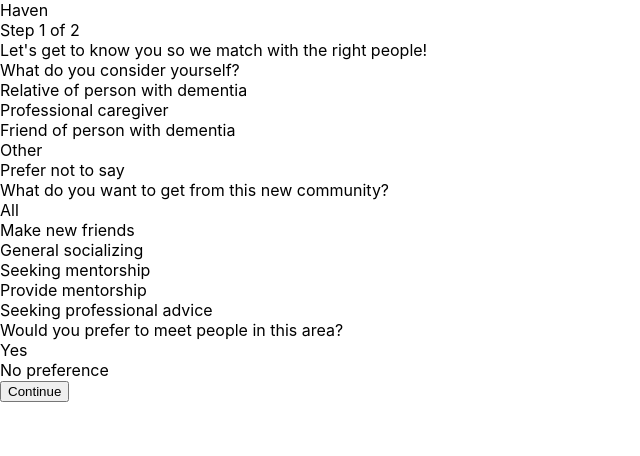
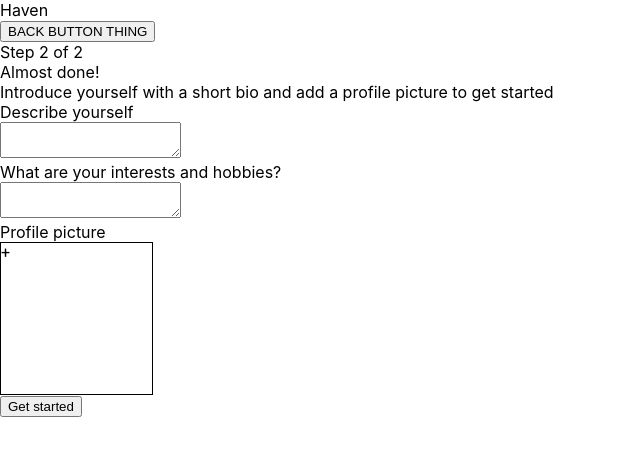
Before and after one commit to GaurabAryal/haven, a React (Create React App) app in the folder client/: page /onboarding in a window 1280 px wide. Shown: the top 456 px of the page, without its empty margins (0-640 px from the left). Built offline with nearby package versions, Linux system fonts and the light colour scheme.

Commit message:
Onboarding Profile Step frontend code no styling, no graphql

```diff
--- a/client/package.json
+++ b/client/package.json
@@ -14,8 +14,11 @@
     "graphql": "^14.5.8",
     "react": "^16.12.0",
     "react-dom": "^16.12.0",
+    "react-dropzone": "^10.2.1",
+    "react-fix-image-orientation": "^0.1.4",
     "react-router-dom": "^5.1.2",
-    "react-scripts": "3.3.0"
+    "react-scripts": "3.3.0",
+    "superagent": "^5.2.1"
   },
   "scripts": {
     "start": "react-scripts start",
--- a/client/src/Views/Login/LoginPage.js
+++ b/client/src/Views/Login/LoginPage.js
@@ -1,6 +1,6 @@
 import React from 'react';
-import 'src/App.css'
-import 'src/utils.css'
+import 'src/App.css';
+import 'src/utils.css';
 import './LoginPage.css';
 import TextInput from 'src/components/TextInput/TextInput';
 import Button from 'src/components/Button/Button';
@@ -83,7 +83,6 @@
       firstName,
       lastName,
       error,
-      showPassword,
     } = this.state;
 
     return (
@@ -95,9 +94,9 @@
         {mutation => (
           <div className="page-container">
             <div className="haven-logo center--horizontally spacing-top--lg">
-              <HavenLogo/>
+              <HavenLogo />
             </div>
-          <h1 className="page-container__heading heading--lg text-align--center">
+            <h1 className="page-container__heading heading--lg text-align--center">
               Connect with caregivers of people with dementia and find
               your community
             </h1>
@@ -123,7 +122,7 @@
                       this.onInputChange('lastName', e.target.value)
                     }
                   />
-              </div>
+                </div>
               )}
 
               <div className="spacing-bottom--sm">
@@ -153,8 +152,12 @@
               >
                 Show password eye picture icon thing
               </button> */}
-              <div class="button-wrapper">
-                {error ? <p class="error-message">Please enter valid fields</p> : null}
+              <div className="button-wrapper">
+                {error ? (
+                  <p className="error-message">
+                    Please enter valid fields
+                  </p>
+                ) : null}
                 <Button
                   variant="primary"
                   disabled={error}
@@ -168,7 +171,9 @@
               {isLogin ? (
                 <div className="text-align--center spacing-top--sm color--grey text--md">
                   Don't have an account?{' '}
-                  <a onClick={() => this.setState({ isLogin: false })}>
+                  <a
+                    onClick={() => this.setState({ isLogin: false })}
+                  >
                     Sign up
                   </a>
                 </div>
--- a/client/src/Views/Onboarding/OnboardingPage.js
+++ b/client/src/Views/Onboarding/OnboardingPage.js
@@ -1,13 +1,16 @@
 import React from 'react';
+
 import MatchmakingScreen from './components/MatchmakingScreen/MatchmakingScreen';
 import ProfileScreen from './components/ProfileScreen/ProfileScreen';
 import WaitingScreen from './components/WaitingScreen/WaitingScreen';
 
 export default class OnboardingContainer extends React.Component {
   state = {
-    step: 1,
-    matchmakingData: {},
-    profileData: {},
+    step: 2,
+    image: null,
+    imageUrl: '',
+    bio: '',
+    interests: '',
   };
 
   goToNextStep = () => {
@@ -21,9 +24,22 @@
   goToPrevStep = () => {
     this.setState(prevState => {
       return {
-        step: prevState.step--,
+        step: prevState.step - 1,
       };
     });
+  };
+
+  onUploadImage = files => {
+    const image = files[0];
+    this.setState({ image, imageUrl: URL.createObjectURL(image) });
+  };
+
+  onSubmit = () => {
+    this.goToNextStep();
+  };
+
+  onInputChange = (inputType, value) => {
+    this.setState({ [inputType]: value });
   };
 
   render() {
@@ -32,7 +48,10 @@
     } else if (this.state.step === 2) {
       return (
         <ProfileScreen
-          goToNextStep={this.goToNextStep}
+          onSubmit={this.onSubmit}
+          onInputChange={this.onInputChange}
+          onUploadImage={this.onUploadImage}
+          imageUrl={this.state.imageUrl}
           goToPrevStep={this.goToPrevStep}
         />
       );
--- a/client/src/Views/Onboarding/components/MatchmakingScreen/MatchmakingScreen.js
+++ b/client/src/Views/Onboarding/components/MatchmakingScreen/MatchmakingScreen.js
@@ -66,8 +66,6 @@
     );
 
     const isLocationFilled = Boolean(city && country);
-
-    console.log("what'", isLocationFilled, city, country);
 
     return (
       isFieldsFilled &&
--- a/client/src/Views/Onboarding/components/ProfileScreen/ProfileScreen.js
+++ b/client/src/Views/Onboarding/components/ProfileScreen/ProfileScreen.js
@@ -1,30 +1,64 @@
 import React from 'react';
+import './ProfileScreen.css';
 import PropTypes from 'prop-types';
 
-export default class OnboardingContainer extends React.Component {
-  state = {
-    step: 1,
-    matchmakingData: {},
-    profileData: {},
-  };
+import OnboardingRow from '../OnboardingRow/OnboardingRow';
+import ImageUpload from 'src/components/ImageUpload/ImageUpload';
 
-  goToNextStep = () => {
-    this.setState(prevState => {
-      return {
-        step: prevState.step++,
-      };
-    });
-  };
-
-  goToPrevStep = () => {
-    this.setState(prevState => {
-      return {
-        step: prevState.step--,
-      };
-    });
+export default class ProfileScreen extends React.Component {
+  onBack = () => {
+    this.props.goToPrevStep();
   };
 
   render() {
-    return <div>hi</div>;
+    return (
+      <div>
+        <div>Haven</div>
+        <div>
+          <button onClick={this.onBack}>BACK BUTTON THING</button>
+          <div>Step 2 of 2</div>
+        </div>
+        <div>Almost done!</div>
+        <div>
+          Introduce yourself with a short bio and add a profile
+          picture to get started
+        </div>
+        <OnboardingRow label="Describe yourself">
+          <textarea
+            value={this.props.bio}
+            onChange={e =>
+              this.props.onInputChange('bio', e.target.value)
+            }
+          />
+        </OnboardingRow>
+        <OnboardingRow label="What are your interests and hobbies?">
+          <textarea
+            value={this.props.interests}
+            onChange={e =>
+              this.props.onInputChange('interests', e.target.value)
+            }
+          />
+        </OnboardingRow>
+        <OnboardingRow label="Profile picture">
+          <ImageUpload
+            onUpload={this.props.onUploadImage}
+            imageUrl={this.props.imageUrl}
+          />
+        </OnboardingRow>
+        <button onClick={this.props.onSubmit} className="test">
+          Get started
+        </button>
+      </div>
+    );
   }
 }
+
+ProfileScreen.propTypes = {
+  onSubmit: PropTypes.func,
+  goToPrevStep: PropTypes.func,
+  onInputChange: PropTypes.func,
+  onUploadImage: PropTypes.func,
+  imageUrl: PropTypes.string,
+  bio: PropTypes.string,
+  interests: PropTypes.string,
+};
--- /dev/null
+++ b/client/src/components/ImageUpload/ImageUpload.css
@@ -0,0 +1,10 @@
+.onboarding_Dropzone {
+    width: 153px;
+    height: 153px;
+    border: 1px solid black;
+}
+
+.plsFit {
+    width: 100%;
+    height: 100%;
+}
--- /dev/null
+++ b/client/src/components/ImageUpload/ImageUpload.js
@@ -0,0 +1,39 @@
+import React from 'react';
+import './ImageUpload.css';
+import Img from 'react-fix-image-orientation';
+
+import PropTypes from 'prop-types';
+import Dropzone from 'react-dropzone';
+
+export default class ImageUpload extends React.Component {
+  render() {
+    const { imageUrl } = this.props;
+
+    return (
+      <Dropzone
+        className="onboarding_Dropzone"
+        onDrop={this.props.onUpload}
+        accept="image/*"
+        multiple={false}
+      >
+        {({ getRootProps, getInputProps }) => (
+          <section>
+            <div className="onboarding_Dropzone" {...getRootProps()}>
+              <input {...getInputProps()} />
+              {imageUrl ? (
+                <Img className="plsFit" src={imageUrl} />
+              ) : (
+                <p>+</p>
+              )}
+            </div>
+          </section>
+        )}
+      </Dropzone>
+    );
+  }
+}
+
+ImageUpload.propTypes = {
+  onUpload: PropTypes.func,
+  imageUrl: PropTypes.string,
+};
--- a/client/src/constants.js
+++ b/client/src/constants.js
@@ -1 +1,5 @@
 export const AUTH_TOKEN = 'auth-token';
+export const UPLOAD_URL =
+  'https://api.cloudinary.com/v1_1/dix3wp2wae/upload';
+export const UPLOAD_PRESET = 'ywgbrqps';
+export const UPLOAD_API_KEY = '643182473321327';
```
Also changed, not shown: client/src/Views/Onboarding/components/ProfileScreen/ProfileScreen.css (added), 2 other files (tests, documents, lock files or other folders).
